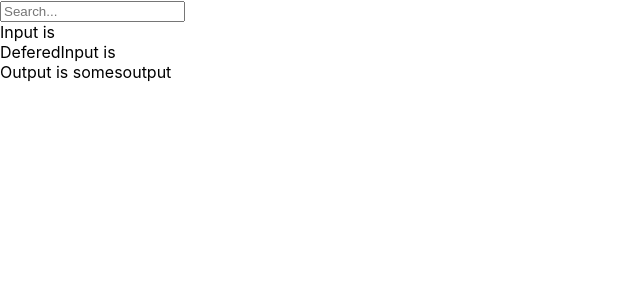
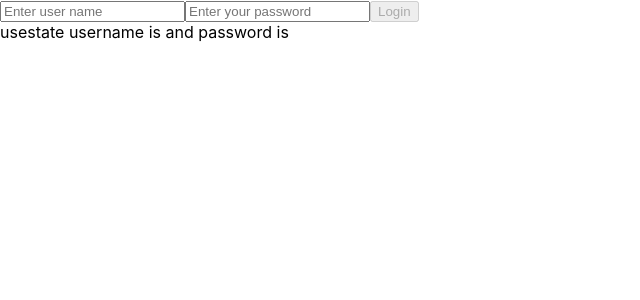
Before and after one commit to SENSA0907/React-Basics, a React (Create React App) app: page / in a window 1280 px wide. Shown: the top 300 px of the page, without its empty margins (0-640 px from the left). Built offline with nearby package versions, Linux system fonts and the light colour scheme.

Commit message:
Use Reducer Hook Exmaple

```diff
--- /dev/null
+++ b/src/UseReducer/App.js
@@ -0,0 +1,9 @@
+import React from 'react'
+
+const App = () => {
+  return (
+    <div>App</div>
+  )
+}
+
+export default App
--- /dev/null
+++ b/src/UseReducer/UseReducer.js
@@ -0,0 +1,105 @@
+import React, { useReducer, useState } from "react";
+
+const UseReducer = () => {
+  // Initial State
+  const [inputData, setInputData] = useState({
+    userName: "",
+    password: "",
+    enalbeLoginButton: false,
+  });
+  // It is the state that you want to manage for your component
+  const initialState = {
+    userName: "",
+    password: "",
+    enalbeLoginButton: false,
+  };
+  // reducer
+  // reducer is a function, which will take (state, action) as parameters and returns newstate
+  // reducer is the place, where we will update our state and return new state
+  // action is the object which will get type and payload (value)
+  // to trigger an action, we will be using dispatch
+  const reducer = (prevState, action) => {
+    switch (action.type) {
+      case "UN": {
+        return {
+          ...prevState,
+          userName: action.value,
+          enalbeLoginButton:
+            prevState.userName.length > 8 && prevState.password.length > 8
+              ? true
+              : false,
+        };
+      }
+      case "PWD": {
+        return {
+          ...prevState,
+          password: action.value,
+          enalbeLoginButton:
+            prevState.userName.length > 8 && prevState.password.length > 8
+              ? true
+              : false,
+        };
+      }
+      default:
+        return prevState;
+    }
+  };
+
+  const [state, dispatch] = useReducer(reducer, initialState);
+
+  const onInputChange = (e, type) => {
+    if (e.type === "change") {
+      if (type === "un") {
+        // do some thing for username
+        // e.target.value
+        setInputData((prevInputData) => {
+          return {
+            ...prevInputData,
+            userName: e.target.value,
+          };
+        });
+        dispatch({
+          type: "UN",
+          value: e.target.value,
+        });
+      } else if (type === "pwd") {
+        // do some thing for passwrod
+        setInputData((prevInputData) => {
+          return {
+            ...prevInputData,
+            password: e.target.value,
+          };
+        });
+        dispatch({
+          type: "PWD",
+          value: e.target.value,
+        });
+      }
+    }
+  };
+
+  return (
+    <div>
+      <input
+        type="text"
+        value={state.userName}
+        onChange={(e) => {
+          onInputChange(e, "un");
+        }}
+        placeholder="Enter user name"
+      ></input>
+      <input
+        type="password"
+        value={state.password}
+        onChange={(e) => {
+          onInputChange(e, "pwd");
+        }}
+        placeholder="Enter your password"
+      ></input>
+      <button disabled={!state.enalbeLoginButton}>Login</button>
+      <div>{`usestate username is ${inputData.userName} and password is ${inputData.password}`}</div>
+    </div>
+  );
+};
+
+export default UseReducer;
--- a/src/index.js
+++ b/src/index.js
@@ -2,13 +2,14 @@ import React from 'react';
 import ReactDOM from 'react-dom/client';
 import './index.css';
 import App from './App';
-import CallBackApp from './UseCallback/App'
+import CallBackApp from './UseCallback/App';
+import UseReducer from './UseReducer/UseReducer';
 import reportWebVitals from './reportWebVitals';
 
 const root = ReactDOM.createRoot(document.getElementById('root'));
 root.render(
   <React.StrictMode>
-    <CallBackApp />
+    <UseReducer />
   </React.StrictMode>
 );
 
```
